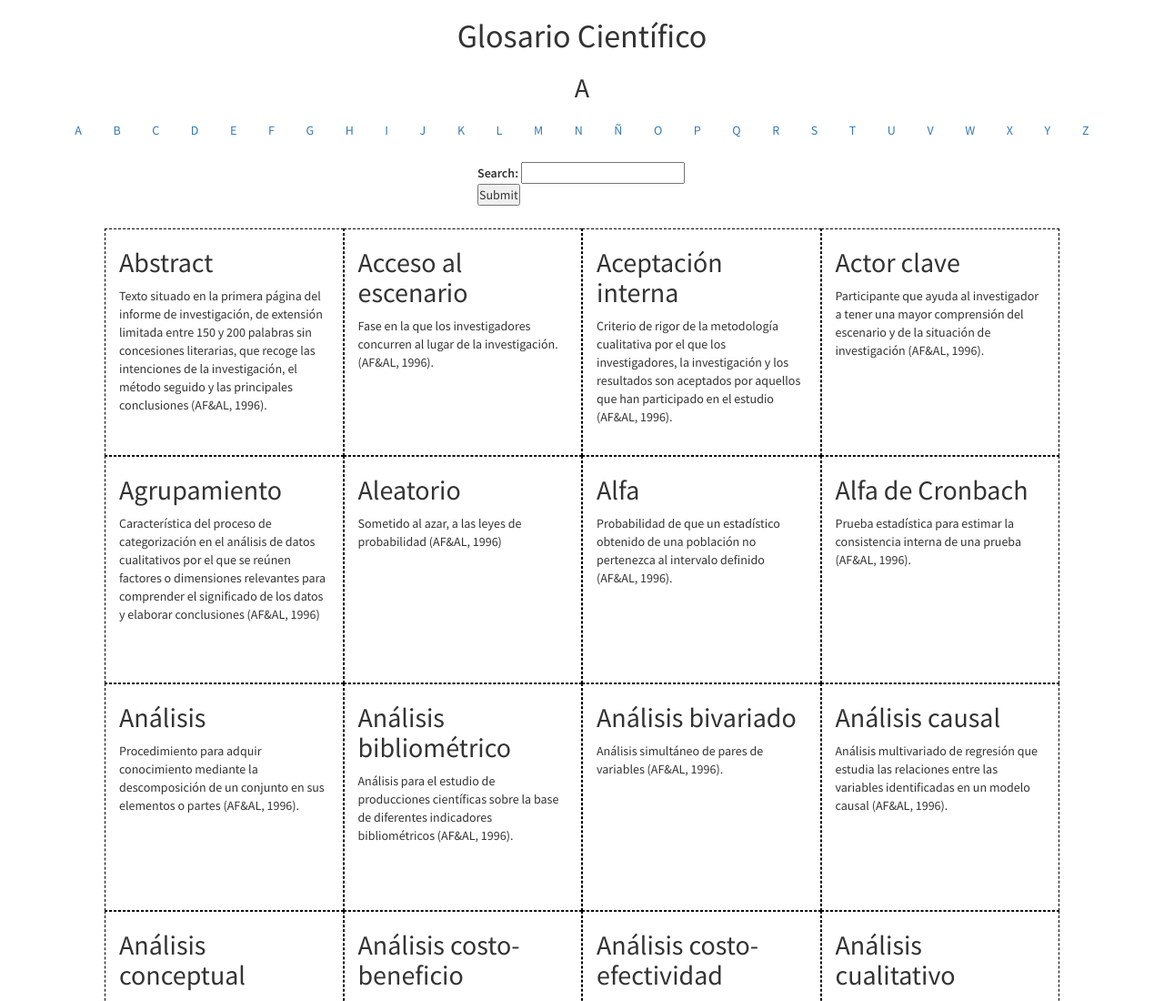
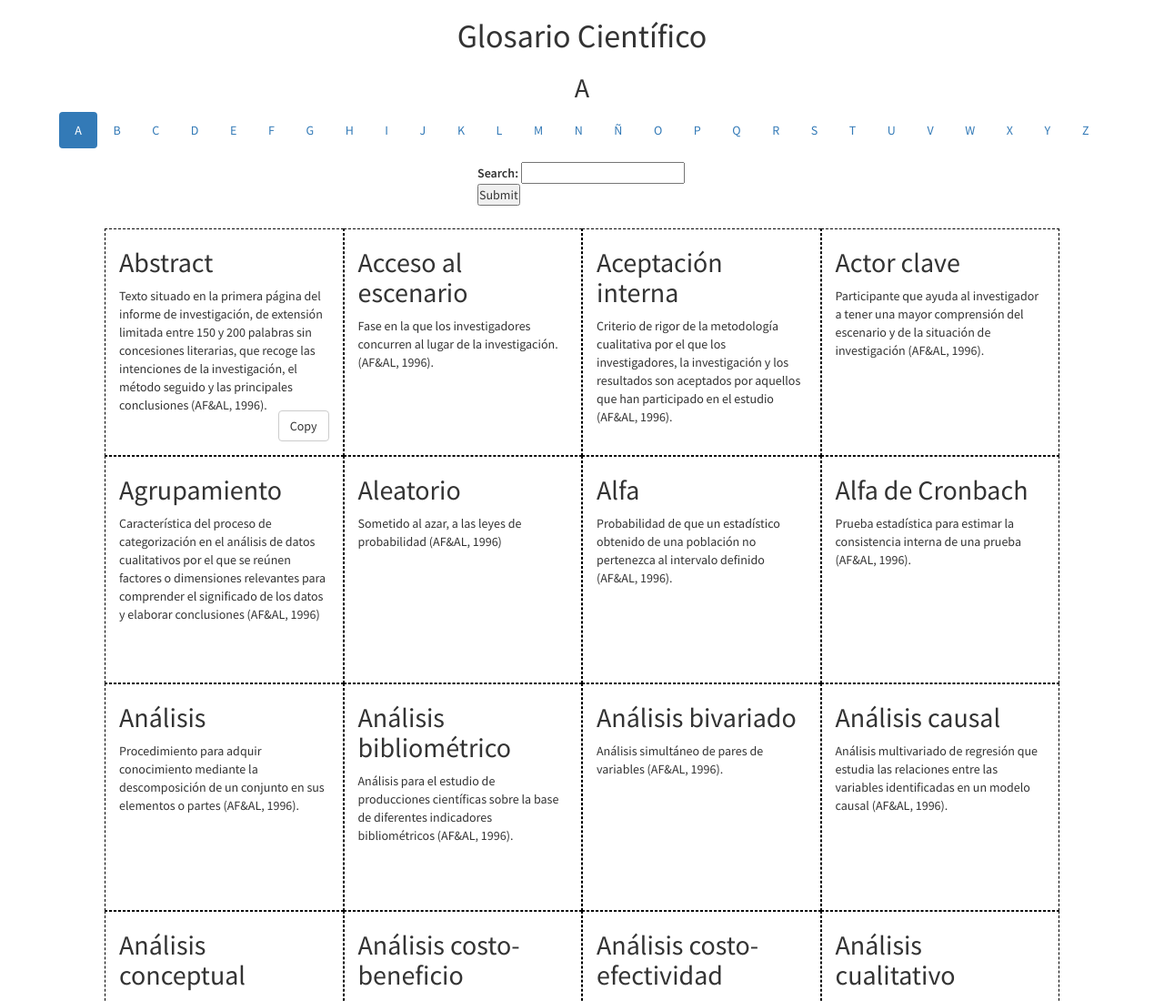
Before and after one commit to Danimonp2017/Xcientia-GC, a plain HTML site: page index.html in a window 1280 px wide. Shown: the top 1100 px of the page at 91% size. Drawn offline with Linux system fonts and the light colour scheme.

```diff
--- a/Sources/feyts.uva.es/Bootstrap 3.3.7/css/style.css
+++ b/Sources/feyts.uva.es/Bootstrap 3.3.7/css/style.css
@@ -45,9 +45,22 @@ form span {
 .gl-item:hover {
 	background-color: rgba(0,0,0,.05);
 	box-shadow: 0 0 30px rgba(82,175,230,1);
-	border: none;
+	/*border: none;*/
 	color: black;
 }
+
+button.text {
+	position: absolute;
+	right: 15px;
+	bottom: 15px;
+	/*display: none;*/
+}
+
+.gl-item:hover~button.text {
+
+}
+
+
 
 /********** Large devices only **********/
 @media (min-width: 1200px) {
--- a/Sources/feyts.uva.es/Bootstrap 3.3.7/js/Script.js
+++ b/Sources/feyts.uva.es/Bootstrap 3.3.7/js/Script.js
@@ -3,6 +3,8 @@ var currentLetter = ""
 $(document).ready(function () {
 	updateLetter("a");
 	currentLetter="#a";
+	$("#a").addClass(" active");
+	$('[data-toggle="popover"]').popover();
 });
 $(document).on("click", ".letter", function() {
 	var name="#"+this.id+"";
@@ -15,5 +17,16 @@ $(document).on("click", ".letter", function() {
 var updateLetter = function (letter) {
 	$("title").html("Glosario Científico - " + letter);
 	$(".current-letter").html(letter.toUpperCase());
-	$("#content").load("/Sources/feyts.uva.es/pages/"+letter+".html");
+	$("#content").load("/Sources/feyts.uva.es/pa	ges/"+letter+".html");
 };
+
+
+
+function copyToClipboard(element) {
+	$("button[rel=popover]").popover();
+	var $temp = $("<input>");
+	$("body").append($temp);
+	$temp.val($(element).text()).select();
+	document.execCommand("copy");
+	$temp.remove();
+}
--- a/Sources/feyts.uva.es/pages/a.html
+++ b/Sources/feyts.uva.es/pages/a.html
@@ -5,7 +5,9 @@
 
 	<h2 class=box>Abstract</h2>
 
-	Texto situado en la primera página del informe de investigación, de extensión limitada entre 150 y 200 palabras sin concesiones literarias, que recoge las intenciones de la investigación, el método seguido y las principales conclusiones (AF&AL, 1996).
+	<span id="copytext">Texto situado en la primera página del informe de investigación, de extensión limitada entre 150 y 200 palabras sin concesiones literarias, que recoge las intenciones de la investigación, el método seguido y las principales conclusiones (AF&AL, 1996).</span>
+
+	<button type="button" class="text btn btn-default" data-toggle="popover" rel="popover" data-content="Copied to clipboard!" onClick="copyToClipboard('#copytext')">Copy</button>
 
 		<hr class="visible-xs" color=#003366>
 
```
